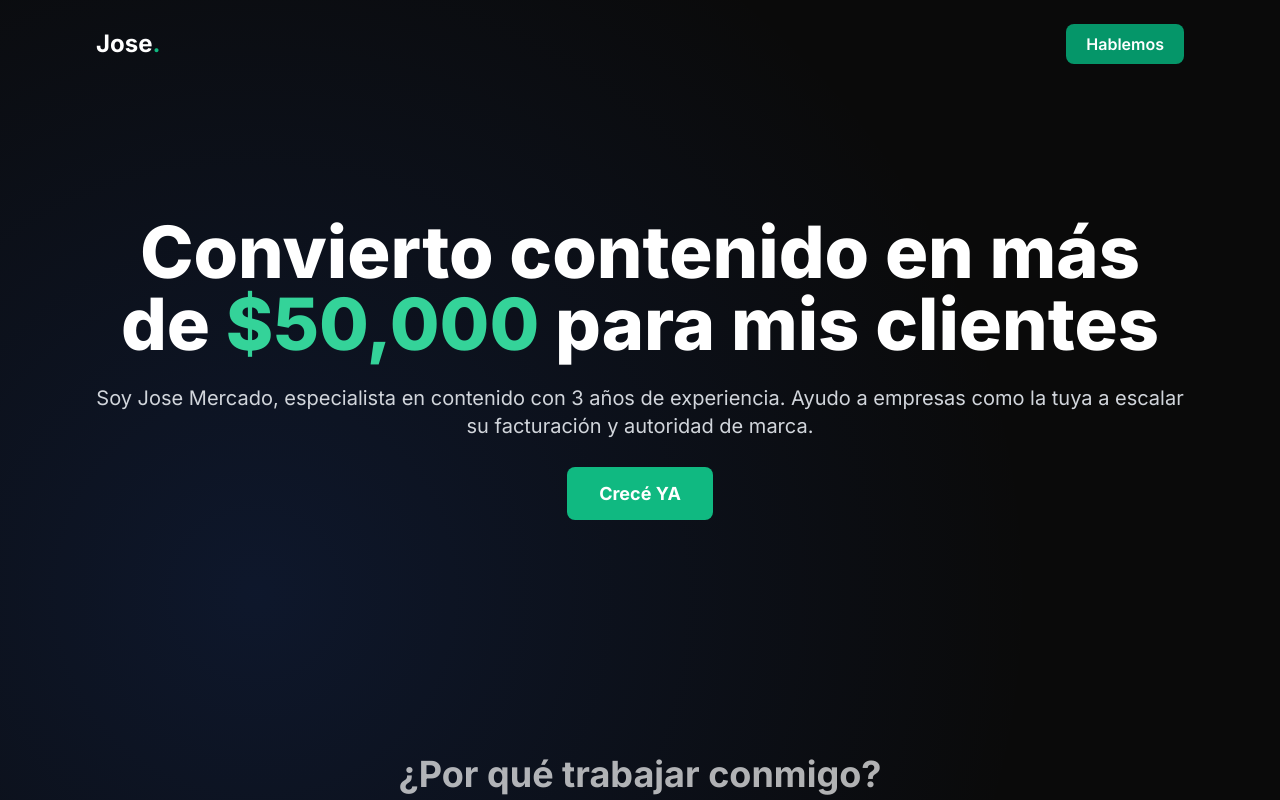
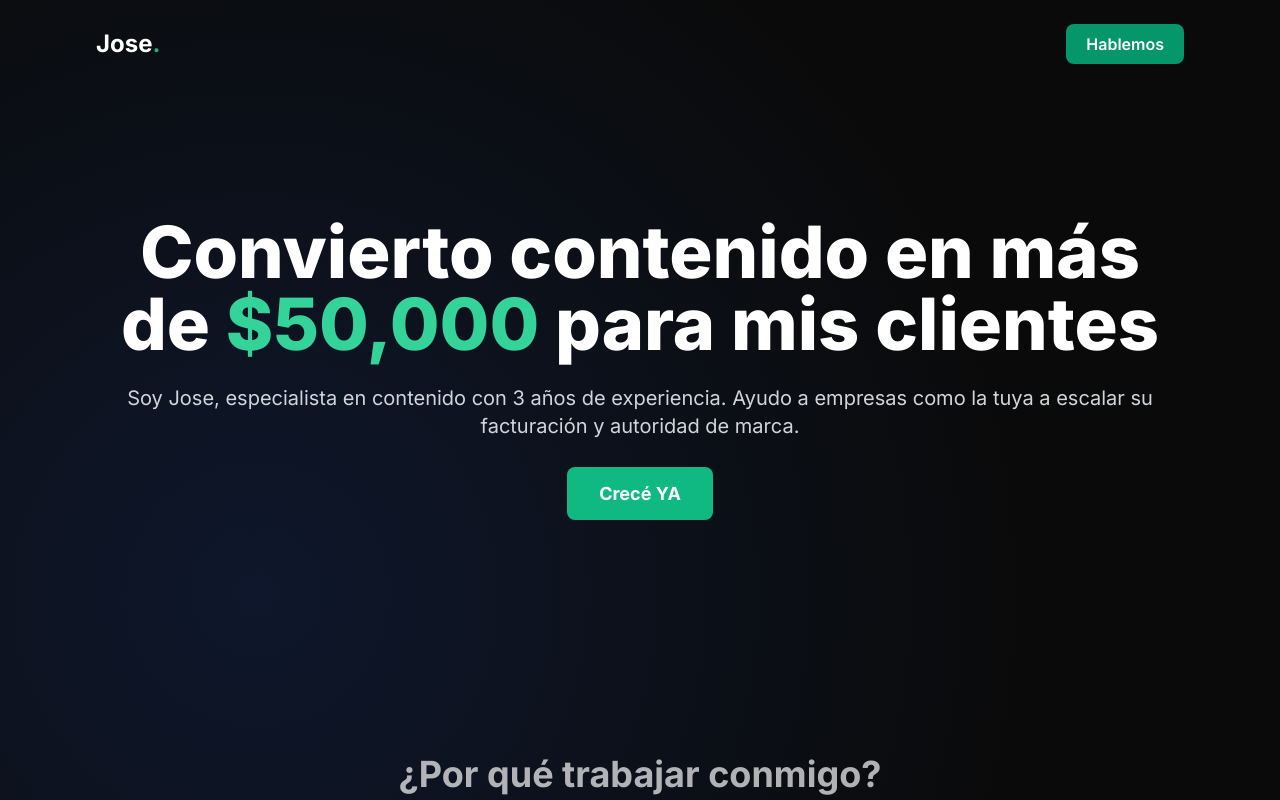
Before and after one commit to juanmamerodio/Landing, a plain HTML site: page index.html in a window 1280 px wide. Shown: the top 800 px of the page. Drawn offline with nearby package versions, Linux system fonts and the light colour scheme.

Commit message:
FSDFSDF
asfdas

```diff
--- a/index.html
+++ b/index.html
@@ -28,7 +28,7 @@
                     <span class="text-emerald-400">$50,000</span> para mis clientes
                 </h1>
                 <p class="mt-6 max-w-2x1 mx-auto text-lg md:text-xl text-gray-300">
-                    Soy Jose Mercado, especialista en contenido con 3 años de experiencia. Ayudo a empresas como la tuya a escalar su facturación y autoridad de marca.
+                    Soy Jose, especialista en contenido con 3 años de experiencia. Ayudo a empresas como la tuya a escalar su facturación y autoridad de marca.
                 </p>
                 <div class="mt-10">
                     <a href="https://calendly.com/delta-growth-agency/llamada-larga-consultas?month=2025-07" class="bg-emerald-500 text-white font-bold text-lg px-8 py-4 rounded-lg hover:bg-emerald-600 transition-all duration-300 transform hover:scale-105">
```
